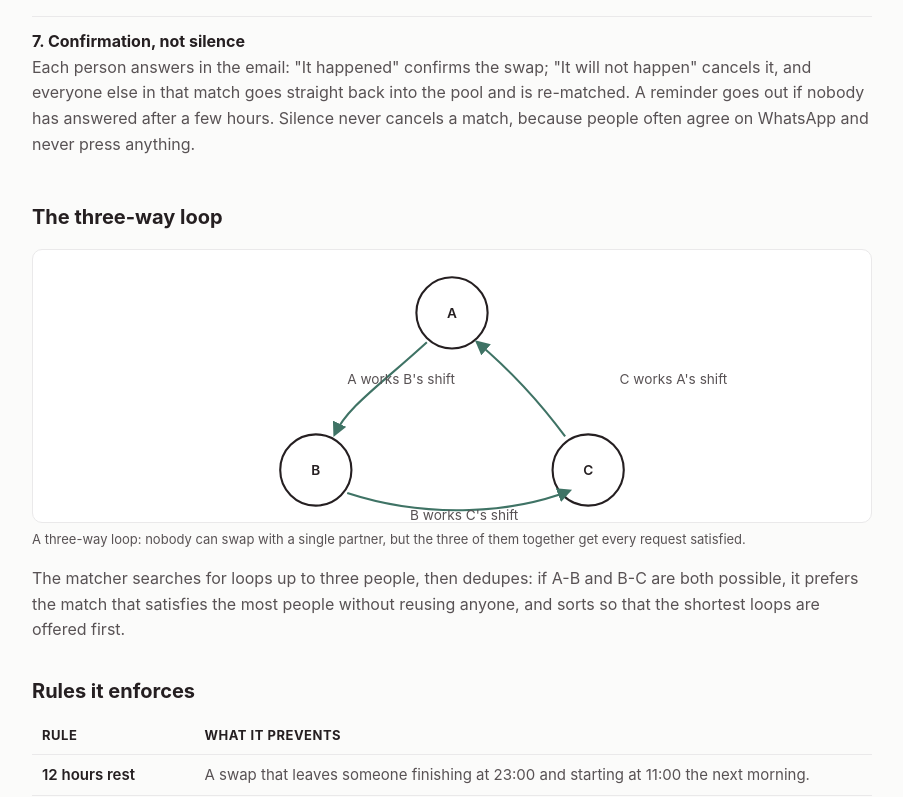
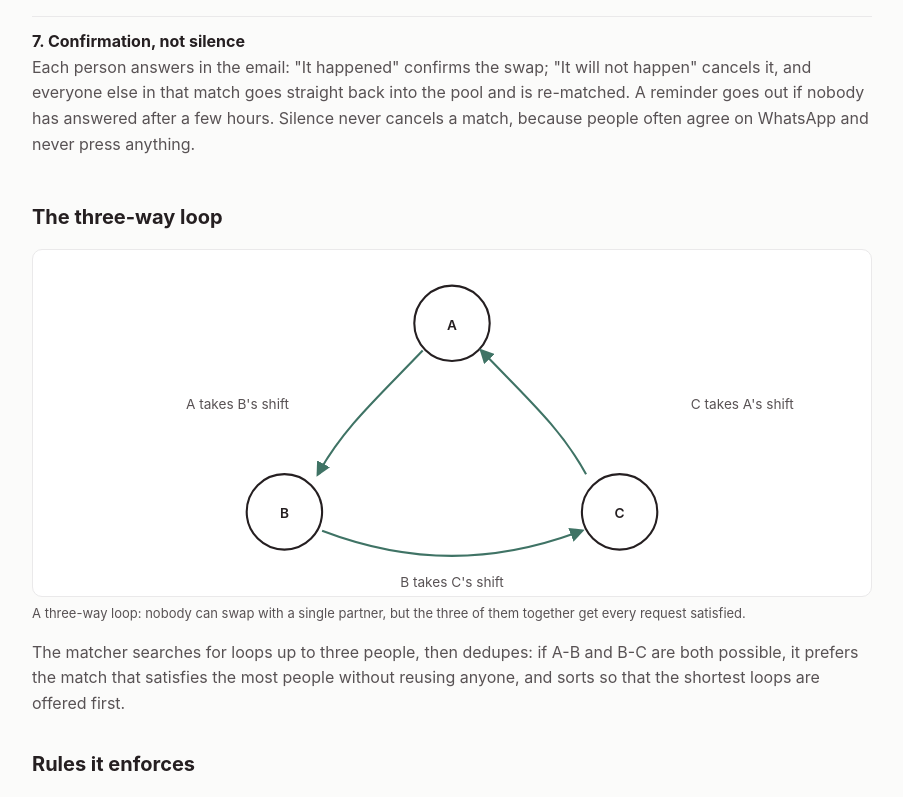
Before and after one commit to mazenibrahimma-ux/mazenibrahimma-ux.github.io, a plain HTML site: page shift-swap.html in a window 1280 px wide. Shown: the part 1515-2312 px from the top of the page, without its empty margins (188-1091 px from the left). Drawn offline with Linux system fonts and the light colour scheme.

Commit message:
Update shift-swap.html

```diff
--- a/shift-swap.html
+++ b/shift-swap.html
@@ -87,9 +87,9 @@ td:first-child{color:var(--ink);font-weight:600}
         <text x="515" y="120" text-anchor="middle" fill="#585254">notice</text>
 
         <rect x="604" y="60" width="184" height="70" rx="10" fill="#ffffff" stroke="#251f21" stroke-width="1.5"/>
-        <text x="696" y="88" text-anchor="middle" fill="#251f21" font-weight="600">Email + WhatsApp link</text>
-        <text x="696" y="106" text-anchor="middle" fill="#585254">both people, same</text>
-        <text x="696" y="120" text-anchor="middle" fill="#585254">minute, nothing public</text>
+        <text x="696" y="86" text-anchor="middle" fill="#251f21" font-weight="600">Email + WhatsApp</text>
+        <text x="696" y="104" text-anchor="middle" fill="#585254">both people, same minute,</text>
+        <text x="696" y="120" text-anchor="middle" fill="#585254">nothing public</text>
 
         <g stroke="#3f7365" stroke-width="2" fill="none">
           <line x1="130" y1="95" x2="158" y2="95"/><line x1="278" y1="95" x2="306" y2="95"/>
@@ -120,29 +120,29 @@ td:first-child{color:var(--ink);font-weight:600}
 <section>
   <h2>The three-way loop</h2>
   <figure class="fig">
-    <svg viewBox="0 0 800 260" role="img" aria-label="Three people in a loop, each taking the next person's shift">
+    <svg viewBox="0 0 800 330" role="img" aria-label="Three people in a loop, each taking the next person's shift">
+      <defs>
+        <marker id="ar" viewBox="0 0 10 10" refX="8" refY="5" markerWidth="7" markerHeight="7" orient="auto-start-reverse">
+          <path d="M0 0 L10 5 L0 10 z" fill="#3f7365"/>
+        </marker>
+      </defs>
       <g font-family="Inter,system-ui,sans-serif" font-size="13">
-        <circle cx="400" cy="60" r="34" fill="#ffffff" stroke="#251f21" stroke-width="2"/>
-        <text x="400" y="65" text-anchor="middle" fill="#251f21" font-weight="600">A</text>
-        <circle cx="270" cy="210" r="34" fill="#ffffff" stroke="#251f21" stroke-width="2"/>
-        <text x="270" y="215" text-anchor="middle" fill="#251f21" font-weight="600">B</text>
-        <circle cx="530" cy="210" r="34" fill="#ffffff" stroke="#251f21" stroke-width="2"/>
-        <text x="530" y="215" text-anchor="middle" fill="#251f21" font-weight="600">C</text>
+        <circle cx="400" cy="70" r="36" fill="#ffffff" stroke="#251f21" stroke-width="2"/>
+        <text x="400" y="76" text-anchor="middle" fill="#251f21" font-weight="600">A</text>
+        <circle cx="240" cy="250" r="36" fill="#ffffff" stroke="#251f21" stroke-width="2"/>
+        <text x="240" y="256" text-anchor="middle" fill="#251f21" font-weight="600">B</text>
+        <circle cx="560" cy="250" r="36" fill="#ffffff" stroke="#251f21" stroke-width="2"/>
+        <text x="560" y="256" text-anchor="middle" fill="#251f21" font-weight="600">C</text>
 
         <g stroke="#3f7365" stroke-width="2" fill="none" marker-end="url(#ar)">
-          <path d="M376 88 C 330 130, 300 150, 288 176"/>
-          <path d="M300 232 C 380 258, 460 250, 512 230"/>
-          <path d="M508 178 C 480 140, 450 110, 424 88"/>
+          <path d="M372 96 C 330 140, 296 170, 272 214"/>
+          <path d="M276 268 C 360 300, 440 300, 524 268"/>
+          <path d="M528 214 C 504 170, 470 140, 428 96"/>
         </g>
-        <defs>
-          <marker id="ar" viewBox="0 0 10 10" refX="8" refY="5" markerWidth="7" markerHeight="7" orient="auto-start-reverse">
-            <path d="M0 0 L10 5 L0 10 z" fill="#3f7365"/>
-          </marker>
-        </defs>
 
-        <text x="300" y="128" fill="#585254">A works B's shift</text>
-        <text x="360" y="258" fill="#585254">B works C's shift</text>
-        <text x="560" y="128" fill="#585254">C works A's shift</text>
+        <text x="146" y="152" fill="#585254">A takes B's shift</text>
+        <text x="400" y="322" text-anchor="middle" fill="#585254">B takes C's shift</text>
+        <text x="628" y="152" fill="#585254">C takes A's shift</text>
       </g>
     </svg>
     <figcaption>A three-way loop: nobody can swap with a single partner, but the three of them together get every request satisfied.</figcaption>
```
